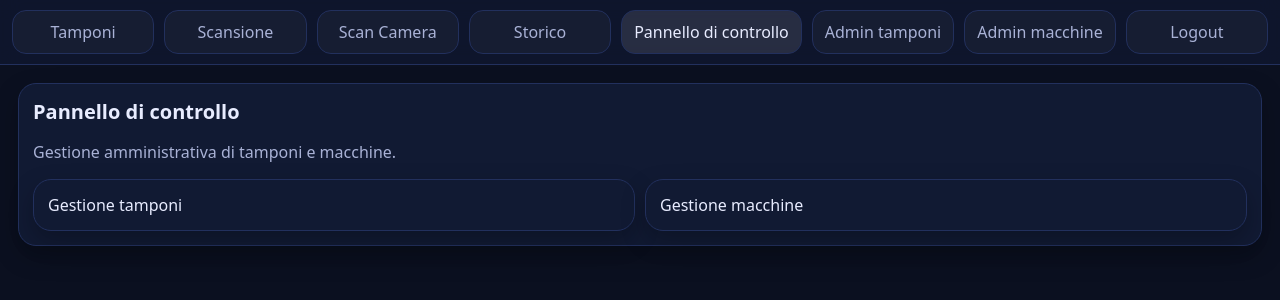
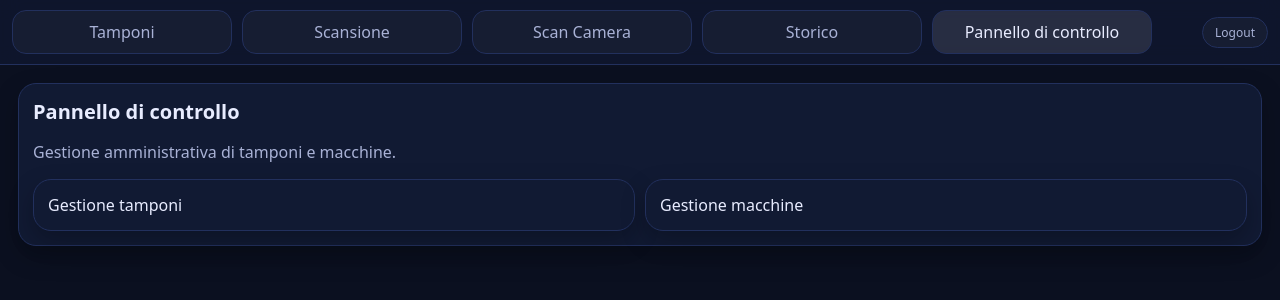
Before and after one commit to SamBLC92/tamponi_inventario, a Flask app: page /admin in a window 1280 px wide. Shown: the top 300 px of the page. Run offline with Flask 3, Linux system fonts and the light colour scheme; the visitor is signed in with stand-in values (Sample User, id 1).

Commit message:
Update navbar admin links and auth button

```diff
--- a/templates/base.html
+++ b/templates/base.html
@@ -28,7 +28,7 @@
       z-index:10;
 
       flex-wrap: wrap;
-      justify-content: center;
+      justify-content: flex-start;
     }
     .nav a{
       padding:10px 12px;
@@ -43,6 +43,14 @@
       max-width: 220px;
     }
     .nav a.active{ color:var(--text); background:rgba(255,255,255,.10); }
+    .nav a.nav-auth{
+      margin-left:auto;
+      flex: 0 0 auto;
+      font-size:12px;
+      padding:6px 12px;
+      border-radius:999px;
+      max-width:none;
+    }
 
     .card{
       background:var(--card);
@@ -160,11 +168,9 @@
 
     {% if is_admin %}
       <a class="{{ 'active' if request.path == '/admin' else '' }}" href="{{ url_for('admin_dashboard') }}">Pannello di controllo</a>
-      <a class="{{ 'active' if request.path.startswith('/admin/swabs') else '' }}" href="{{ url_for('admin_swabs') }}">Admin tamponi</a>
-      <a class="{{ 'active' if request.path.startswith('/admin/machines') else '' }}" href="{{ url_for('admin_machines') }}">Admin macchine</a>
-      <a href="{{ url_for('logout') }}">Logout</a>
+      <a class="nav-auth" href="{{ url_for('logout') }}">Logout</a>
     {% else %}
-      <a href="{{ url_for('login', next=request.path) }}">Login</a>
+      <a class="nav-auth" href="{{ url_for('login', next=request.path) }}">Login</a>
     {% endif %}
   </div>
 
```
